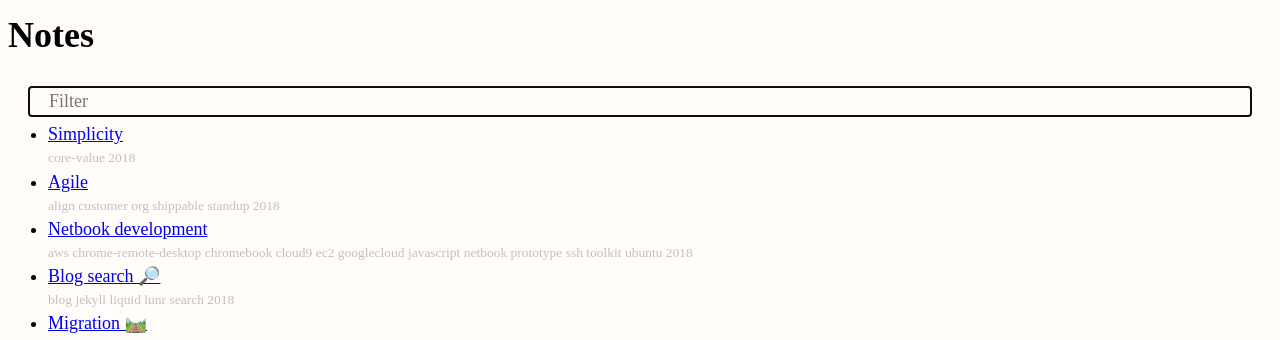
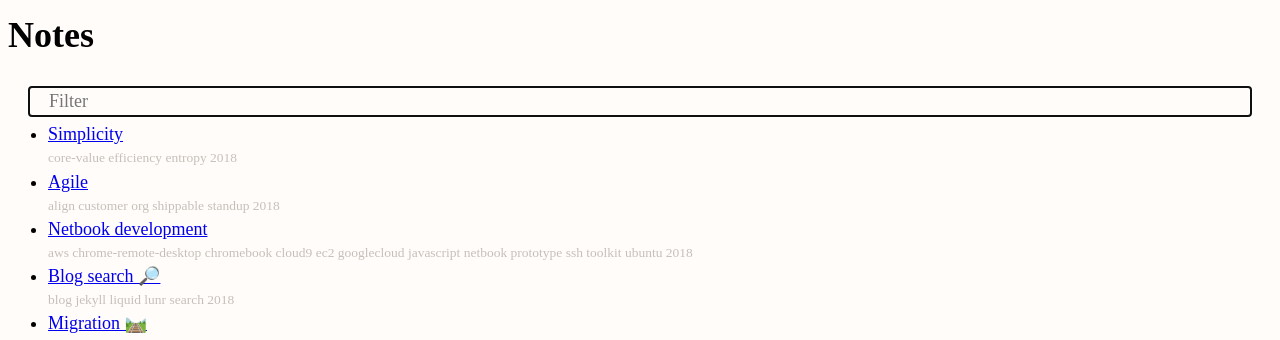
Before and after one commit to erikeldridge/erikeldridge.github.com, a Jekyll site: the page built from notes.html, in a window 1280 px wide and 900 px high. Shown: the top 340 px of the window. Built offline with Jekyll 4.4.1, drawn with Linux system fonts in a browser that asks for light colours; nearby versions of some CDN libraries.

Commit message:
Update from Forestry.io - Updated simplicity.md

```diff
--- a/_posts/2018-09-25-simplicity.md
+++ b/_posts/2018-09-25-simplicity.md
@@ -4,6 +4,8 @@ layout: post
 date: 2018-09-25 00:00:00 +0000
 tags:
 - core-value
+- entropy
+- efficiency
 
 ---
 I recently discovered the [agile principles](http://agilemanifesto.org/principles.html) address simplicity: "Simplicity -- the art of maximizing the amount of work not done -- is essential."
```
